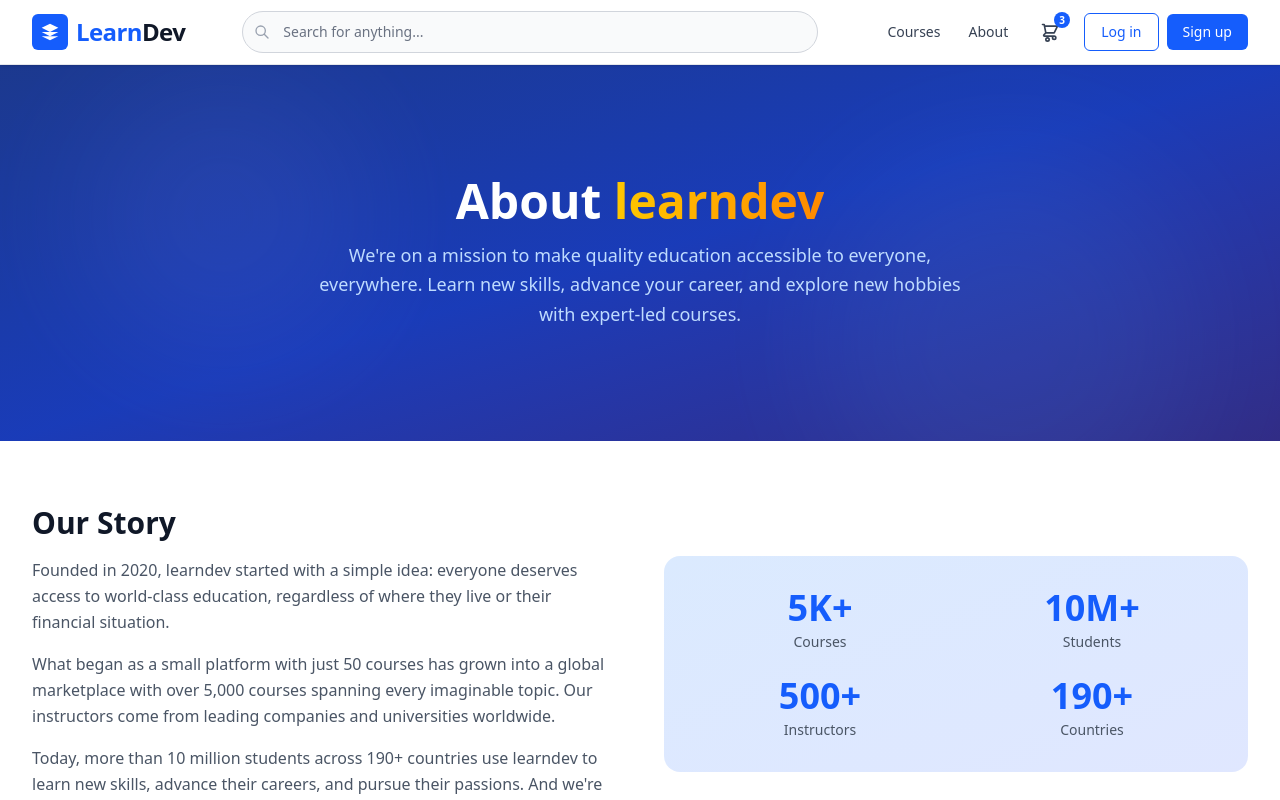
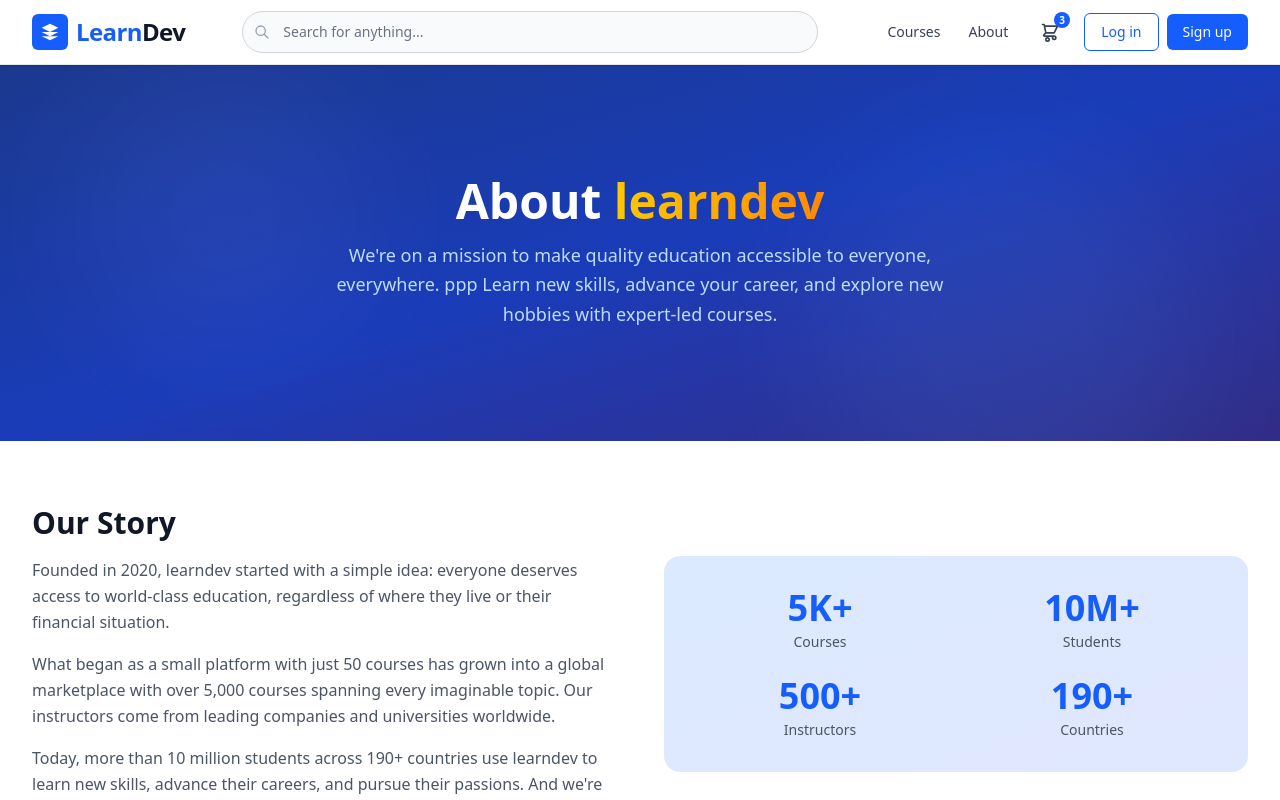
Before and after one commit to deepankar19/learnhub-nodes, a Next.js app: page /about in a window 1280 px wide. Shown: the top 800 px of the page. Built offline with nearby package versions, Linux system fonts and the light colour scheme.

Commit message:
new file

```diff
--- a/src/app/about/page.tsx
+++ b/src/app/about/page.tsx
@@ -21,7 +21,7 @@ export default function AboutPage() {
             About <span className="text-transparent bg-clip-text bg-gradient-to-r from-yellow-400 to-orange-400">learndev</span>
           </h1>
           <p className="text-lg text-blue-200 max-w-2xl mx-auto leading-relaxed">
-            We&apos;re on a mission to make quality education accessible to everyone, everywhere.
+            We&apos;re on a mission to make quality education accessible to everyone, everywhere. ppp
             Learn new skills, advance your career, and explore new hobbies with expert-led courses.
           </p>
         </div>
```
